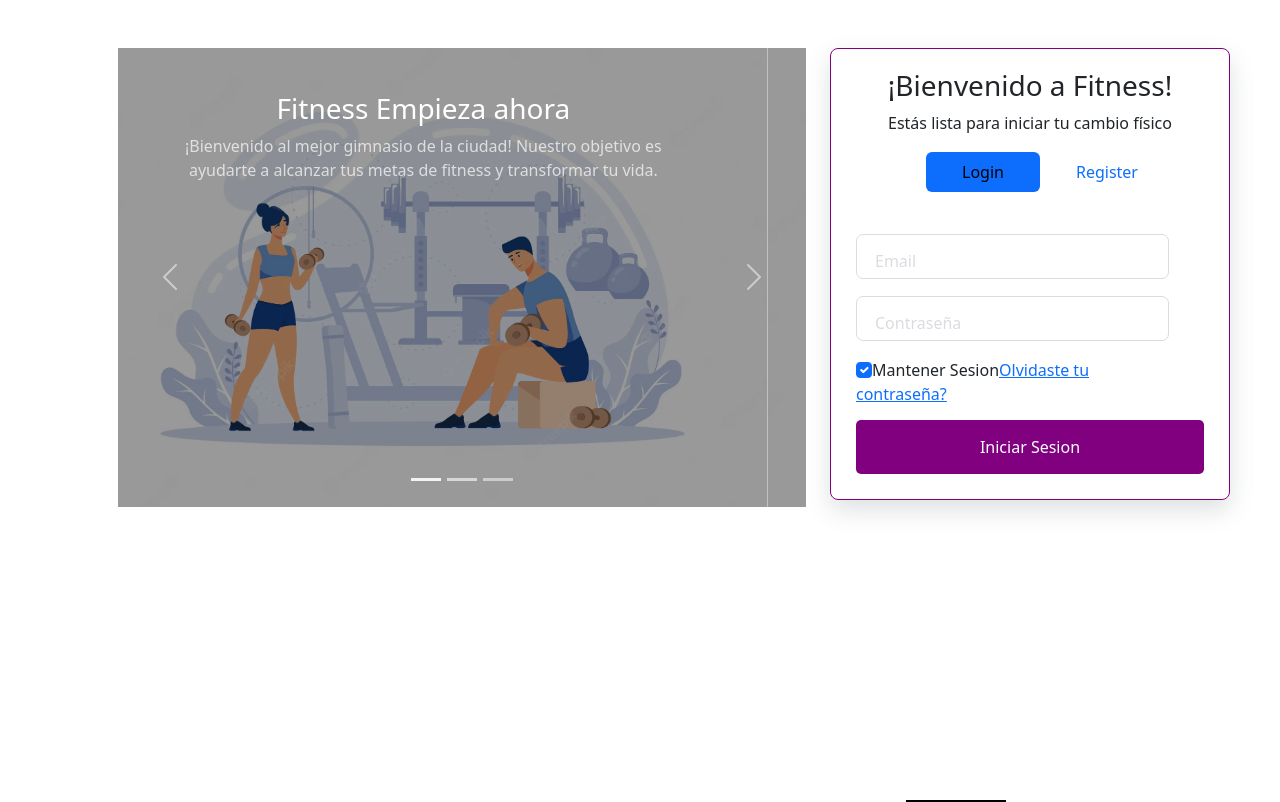
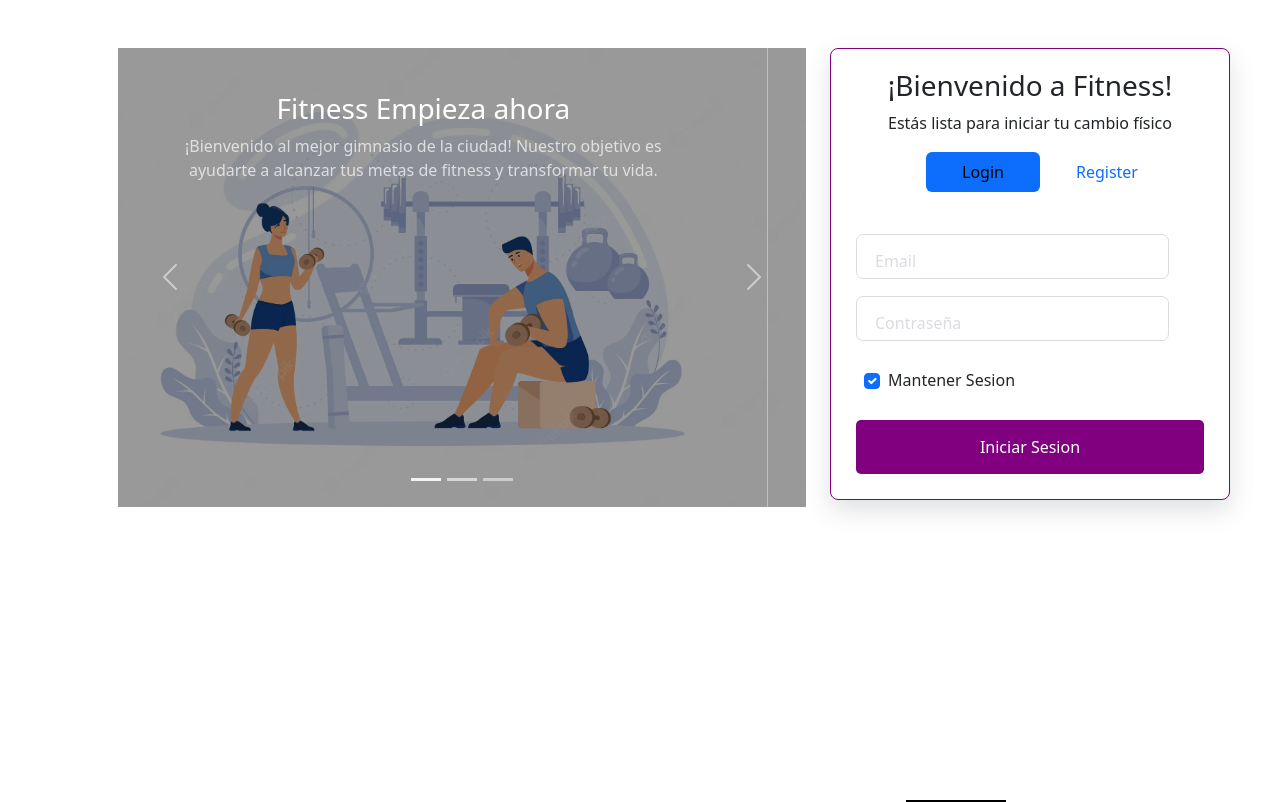
Before and after one commit to Claudioxs/gym, a Vue app: page /login in a window 1280 px wide. Built offline with nearby package versions, Linux system fonts and the light colour scheme.

Commit message:
cambios en el checkout-form

```diff
--- a/src/components/FormularioLogin.vue
+++ b/src/components/FormularioLogin.vue
@@ -36,7 +36,7 @@
         <div class="inputContainer">
           <input class="form-check-input" type="checkbox" value="" id="loginCheck" checked />
           <label class="form-check-label" for="loginCheck">Mantener Sesion</label>
-          <a href="#!">Olvidaste tu contraseña?</a>
+
         </div>
         <input type="submit" class="submitBtn" value="Iniciar Sesion" />
       </form>
@@ -137,7 +137,14 @@ export default {};
   transition: 0.5s;
   z-index: 0;
 }
-
+.form-check-label{
+  margin-top: 10px;
+  margin-left: 8px;
+}
+.form-check-input{
+  margin-left: 8px;
+  margin-top: 15px;
+}
 ::placeholder {
   color: transparent;
 }
--- a/src/components/FormularioRegistro.vue
+++ b/src/components/FormularioRegistro.vue
@@ -62,13 +62,13 @@ export default {};
   position: absolute;
   height: 2px;
   background-color: black;
-  width: 100px; /* Ajusta el ancho de la barra según tus preferencias */
+  width: 100px; /* Ancho de la barra según tus preferencias */
   bottom: -2px;
   transition: transform 0.3s ease-in-out;
 }
 
 .nav-link {
-  margin: 1px 20px; /* Ajusta los valores de margen */
+  margin: 1px 20px;
 }
 
 .nav-item.active .nav-link {
@@ -76,17 +76,17 @@ export default {};
 }
 
 .nav-item.active .nav-bar {
-  transform: translateX(100px); /* Ajusta la distancia que se mueve la barra */
+  transform: translateX(100px);
 }
 
 .nav-link {
-  margin: 1px 20px; /* Ajusta los valores de margen*/
+  margin: 1px 20px;
 }
 
 /*CONTENEDORES PRINCIPALES*/
 .contenedor-principal {
   width: 400px;
-  border: 1px solid purple; /* Contorno fino */
+  border: 1px solid purple;
   border-radius: 8px;
   padding: 20px 24px;
   box-shadow: 0 10px 25px rgba(92, 99, 105, 0.2); /* Sombra */
@@ -150,6 +150,10 @@ export default {};
 ::placeholder {
   color: transparent;
 }
+.label-checkbox {
+  margin-top: 10px;
+  margin-left: 8px ;
+}
 
 .submitBtn {
   display: block;
```
